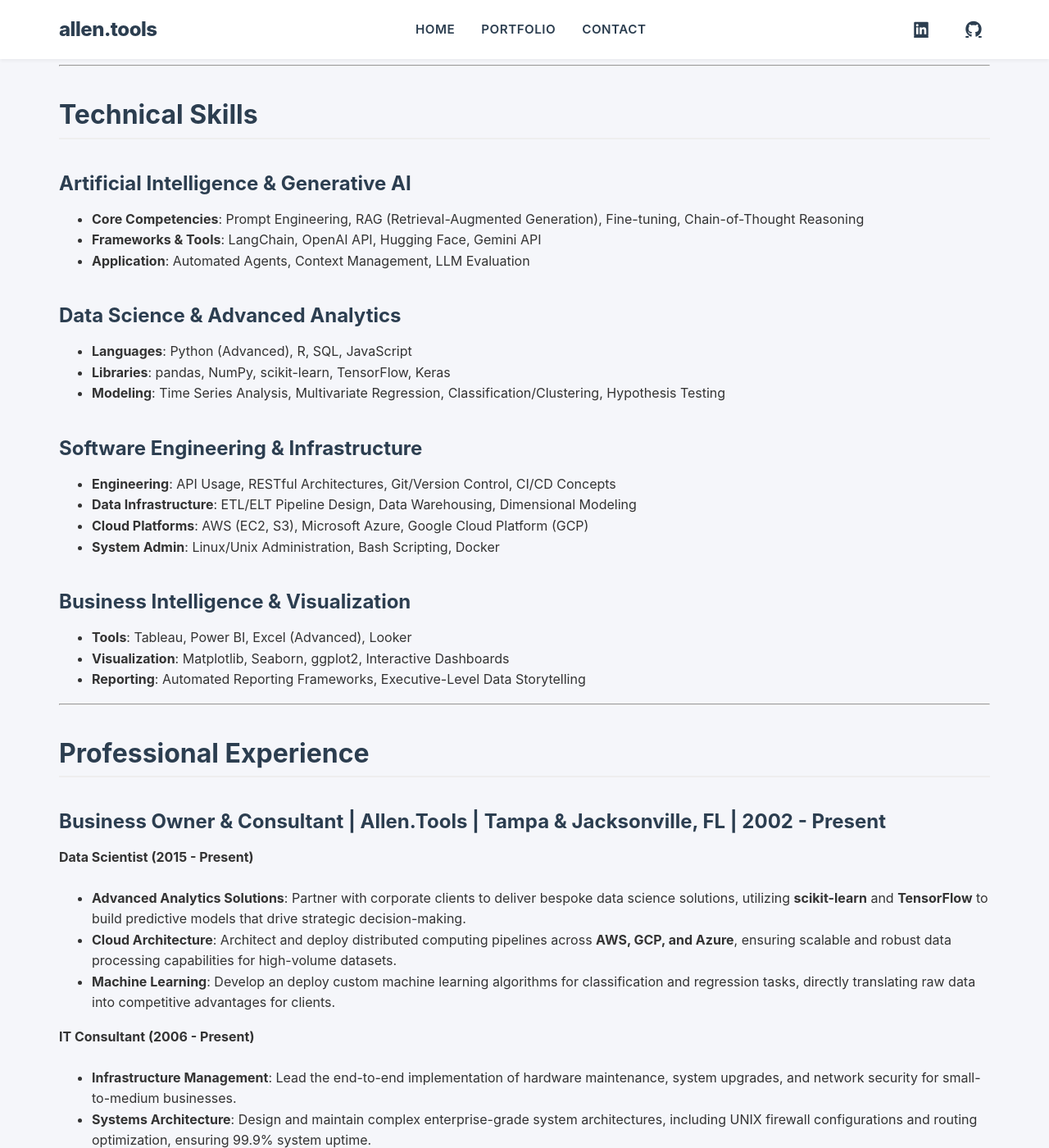
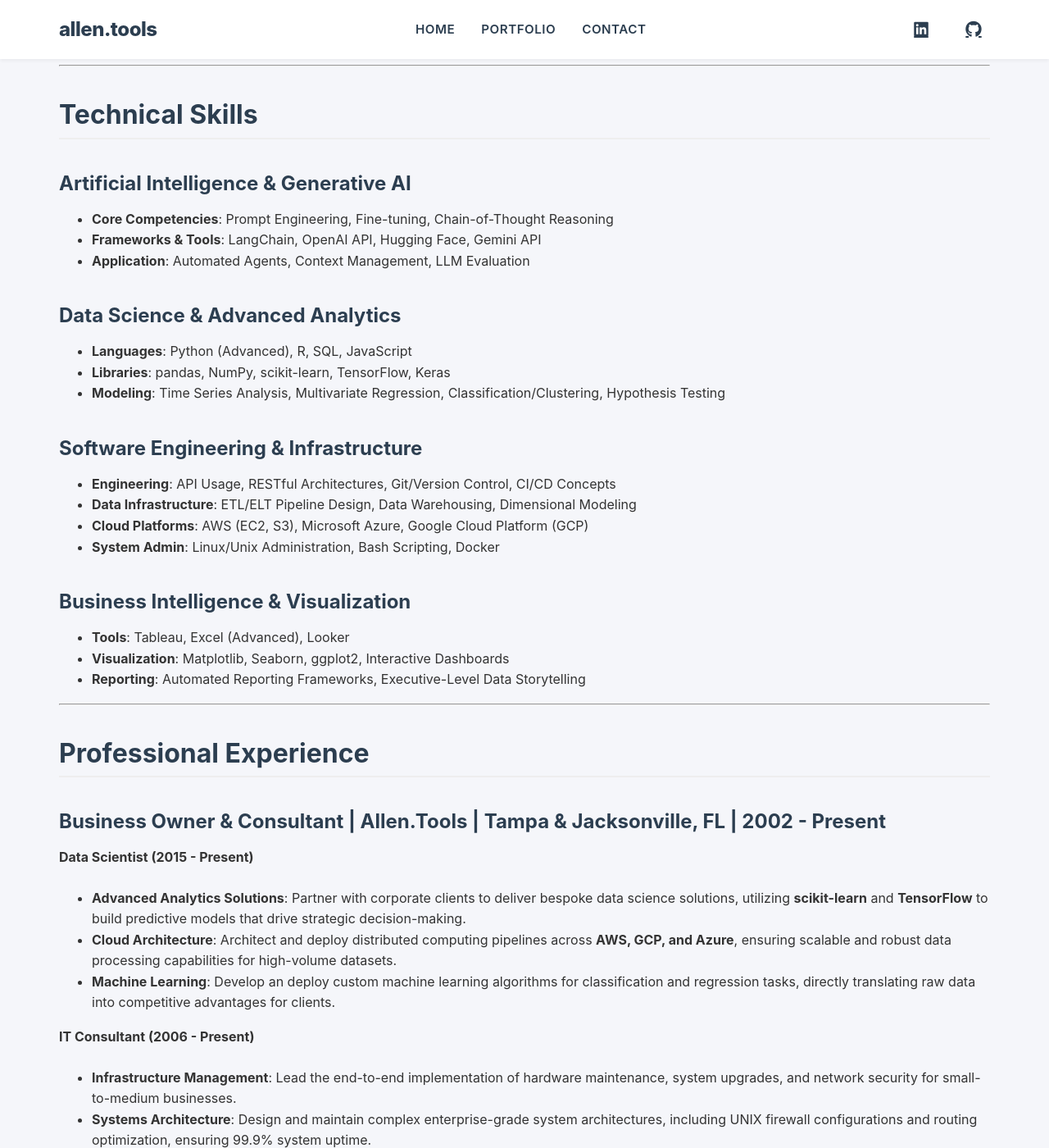
Before and after one commit to kayfay/allen.tools, a Jekyll site: the page built from index.md, in a window 1280 px wide and 1400 px high, scrolled down 686 px. Shown: the whole window at 82% size. Built offline with Jekyll 4.4.1, drawn with Linux system fonts in a browser that asks for light colours.

Commit message:
Update CV: remove PowerBI/RAG, adjust project text size

```diff
--- a/assets/css/style.css
+++ b/assets/css/style.css
@@ -181,6 +181,14 @@
 .project-card h3 {
     margin-top: 0;
     color: var(--secondary-color);
+    font-size: 1.25rem;
+    /* Reduced from default h3 size */
+}
+
+.project-card p {
+    font-size: 0.95rem;
+    /* Slightly reduced text size */
+    margin-bottom: 1rem;
 }
 
 /* Contact Form */
--- a/index.md
+++ b/index.md
@@ -42,7 +42,7 @@
 ## Technical Skills
 
 ### **Artificial Intelligence & Generative AI**
-- **Core Competencies**: Prompt Engineering, RAG (Retrieval-Augmented Generation), Fine-tuning, Chain-of-Thought Reasoning
+- **Core Competencies**: Prompt Engineering, Fine-tuning, Chain-of-Thought Reasoning
 - **Frameworks & Tools**: LangChain, OpenAI API, Hugging Face, Gemini API
 - **Application**: Automated Agents, Context Management, LLM Evaluation
 
@@ -58,7 +58,7 @@
 - **System Admin**: Linux/Unix Administration, Bash Scripting, Docker
 
 ### **Business Intelligence & Visualization**
-- **Tools**: Tableau, Power BI, Excel (Advanced), Looker
+- **Tools**: Tableau, Excel (Advanced), Looker
 - **Visualization**: Matplotlib, Seaborn, ggplot2, Interactive Dashboards
 - **Reporting**: Automated Reporting Frameworks, Executive-Level Data Storytelling
 
```
